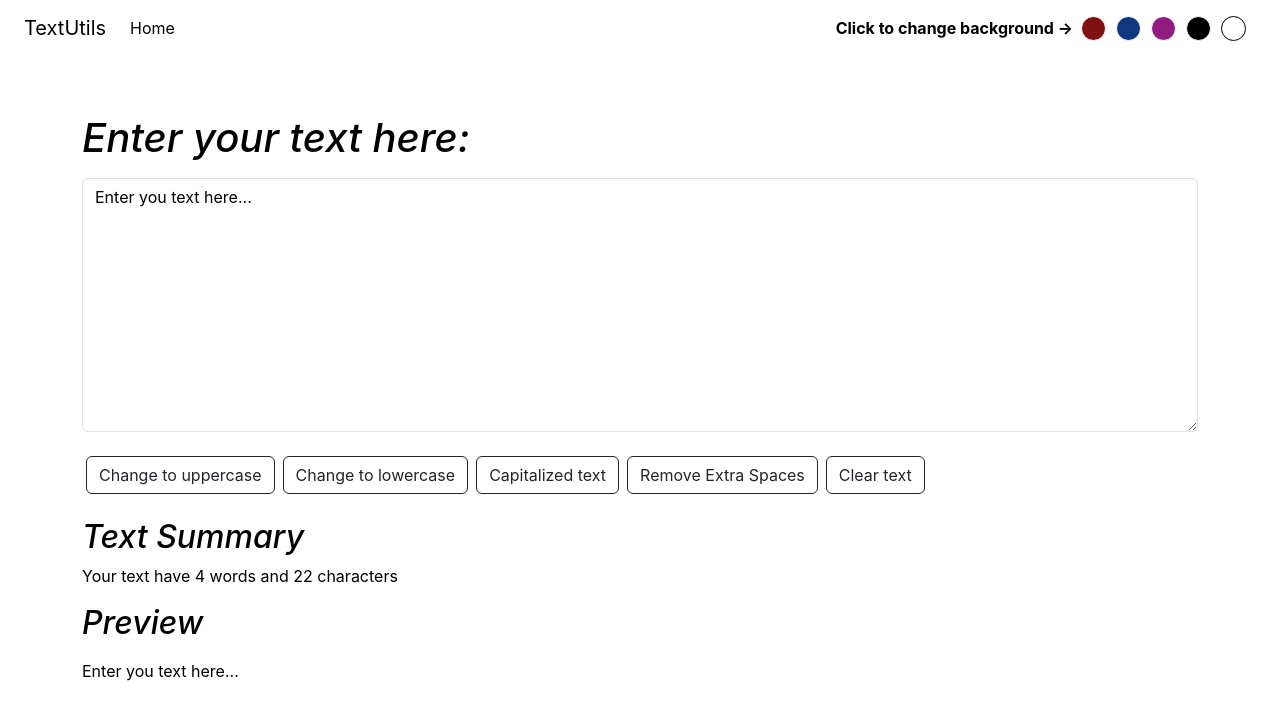
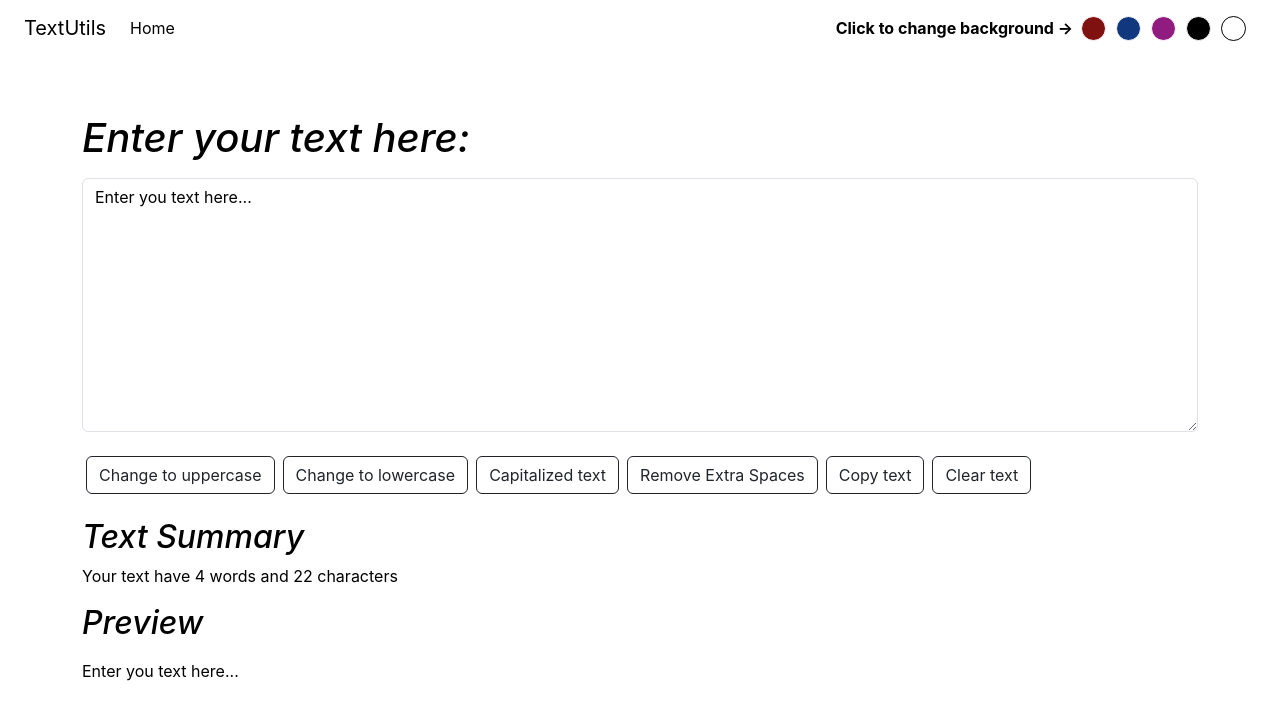
Before and after one commit to CodeWithDipak/TextUtilsReact, a React (Create React App) app: page / in a window 1280 px wide. Shown: the top 718 px of the page. Built offline with nearby package versions, Linux system fonts and the light colour scheme.

Commit message:
Update TextForm.js

```diff
--- a/src/components/TextForm.js
+++ b/src/components/TextForm.js
@@ -46,6 +46,11 @@ export default function TextForm(props) {
         props.showAlert("Text cleared!", "success : ")
 
     }
+    const handleCopyClick = () =>{
+        navigator.clipboard.writeText(text)
+        props.showAlert("Copy to clip board!", "success : ")
+
+    }
 
 
     return (
@@ -59,6 +64,7 @@ export default function TextForm(props) {
                 <button disabled={text.length === 0} className={`btn btn-outline-${props.changeMode.btnStyle} mx-1 my-2`} onClick={handleLowClick}>Change to lowercase</button>
                 <button disabled={text.length === 0} className={`btn btn-outline-${props.changeMode.btnStyle} mx-1 my-2`} onClick={handleCapitalizedClick}>Capitalized text</button>
                 <button disabled={text.length === 0} className={`btn btn-outline-${props.changeMode.btnStyle} mx-1 my-2`} onClick={removeExtraSpaces}>Remove Extra Spaces</button>
+                <button disabled={text.length === 0} className={`btn btn-outline-${props.changeMode.btnStyle} mx-1 my-2`} onClick={handleCopyClick}>Copy text</button>
                 <button disabled={text.length === 0} className={`btn btn-outline-${props.changeMode.btnStyle} mx-1 my-2`} onClick={handleClearClick}>Clear text</button>
             </div>
             <div className="container my-3 ">
```
